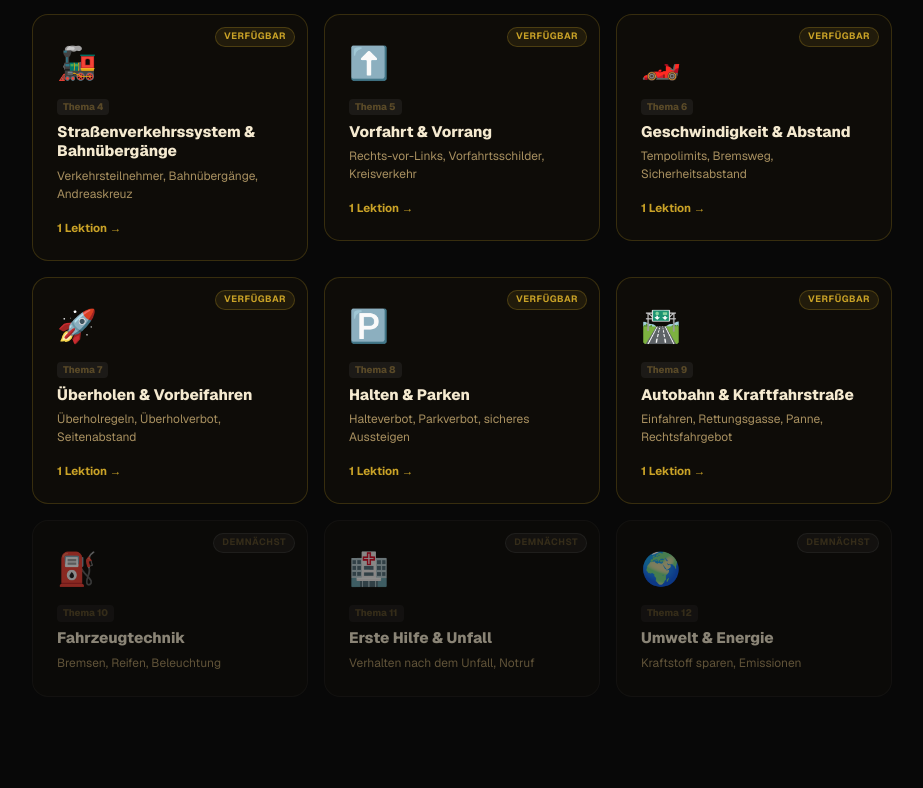
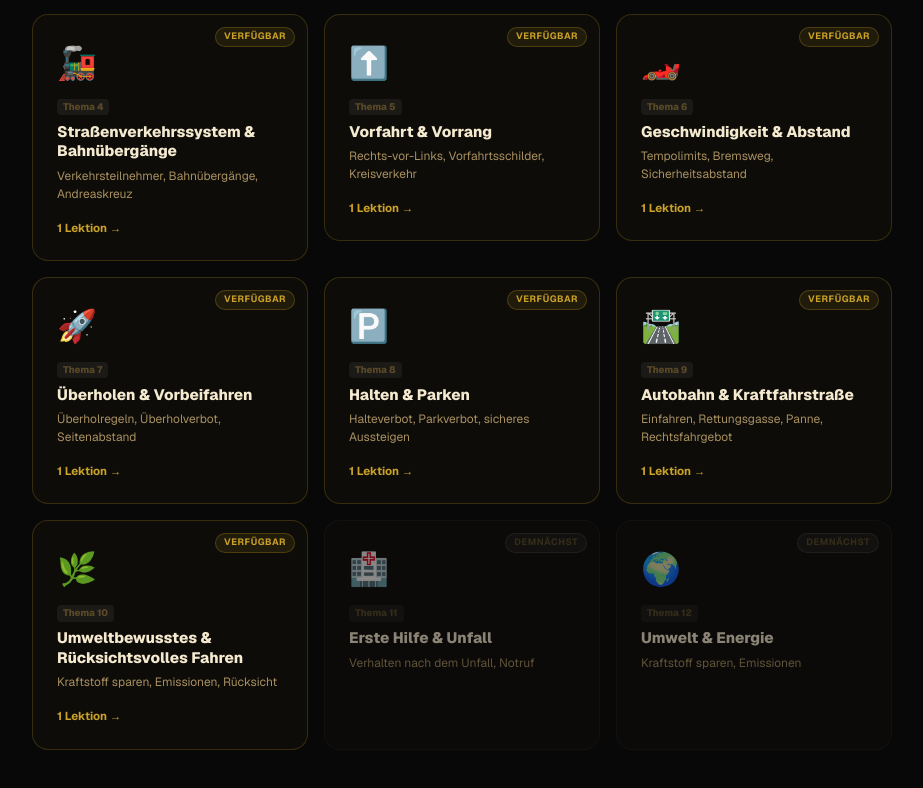
Before and after one commit to yamero37/fahrschule-theorie, a Next.js app: page /unterricht in a window 1280 px wide. Shown: the part 473-1261 px from the top of the page, without its empty margins (178-1101 px from the left). Before the commit the page ends 1234 px from the top, so only its background shows below. Built offline with nearby package versions, Linux system fonts and the light colour scheme; no server answers.

Commit message:
feat: Thema 10 Umweltbewusstes und Ruecksichtsvolles Fahren hinzugefuegt

```diff
--- a/data/lektionen.ts
+++ b/data/lektionen.ts
@@ -895,7 +895,95 @@ export const TOPICS: Topic[] = [
       },
     ],
   },
-  { id: 10, icon: '⛽', title: 'Fahrzeugtechnik',              subtitle: 'Bremsen, Reifen, Beleuchtung',         available: false, lessons: [] },
+  {
+    id: 10,
+    icon: '🌿',
+    title: 'Umweltbewusstes & Rücksichtsvolles Fahren',
+    subtitle: 'Kraftstoff sparen, Emissionen, Rücksicht',
+    available: true,
+    lessons: [
+      {
+        id: 1,
+        title: 'Lektion 10 – Umweltbewusstes & Rücksichtsvolles Fahren',
+        blocks: [
+          { type: 'highlight', text: 'Das lernst du: kraftstoffsparend fahren · Umweltbelastung reduzieren · rücksichtsvoll fahren · typische Fehler vermeiden' },
+
+          { type: 'heading', text: 'Umweltbewusst fahren' },
+          { type: 'list', items: [
+            'Du sparst Kraftstoff durch:',
+            '→ vorausschauendes Fahren',
+            '→ frühzeitiges Hochschalten',
+            '→ gleichmäßige Geschwindigkeit',
+            '→ unnötiges Bremsen vermeiden',
+            '→ Motor nicht unnötig laufen lassen',
+          ]},
+          { type: 'highlight', text: '🔑 Im Stand: Motor ausschalten wenn möglich. Das spart Kraftstoff, Kosten und Emissionen.' },
+
+          { type: 'heading', text: 'Richtige Geschwindigkeit' },
+          { type: 'list', items: [
+            'Hohe Geschwindigkeit:',
+            '→ erhöht den Kraftstoffverbrauch',
+            '→ belastet die Umwelt stärker',
+          ]},
+
+          { type: 'heading', text: 'Fahrzeug regelmäßig prüfen' },
+          { type: 'list', items: [
+            'richtiger Reifendruck',
+            'Wartung einhalten',
+            'unnötiges Gewicht vermeiden',
+          ]},
+
+          { type: 'divider' },
+          { type: 'heading', text: 'Rücksicht im Straßenverkehr' },
+          { type: 'badge', text: '⚡ Sehr oft abgefragt' },
+          { type: 'list', items: [
+            'Achte besonders auf:',
+            '→ Fußgänger',
+            '→ Fahrradfahrer',
+            '→ Kinder',
+            '→ ältere Menschen',
+          ]},
+
+          { type: 'heading', text: 'Lärm vermeiden' },
+          { type: 'list', items: [
+            'unnötiges Beschleunigen vermeiden',
+            'Motor nicht hochdrehen',
+            'besonders nachts rücksichtsvoll fahren',
+          ]},
+
+          { type: 'heading', text: 'Gefahrenerkennung' },
+          { type: 'list', items: [
+            'Vorausschauendes Fahren hilft:',
+            '→ Unfälle vermeiden',
+            '→ ruhiger fahren',
+            '→ Sprit sparen',
+          ]},
+
+          { type: 'divider' },
+          { type: 'heading', text: 'Häufige Fehler' },
+          { type: 'note', text: '⚠️ Diese Fehler kommen oft in Prüfungsfragen vor:' },
+          { type: 'list', items: [
+            'zu spätes Hochschalten',
+            'aggressives Beschleunigen',
+            'unnötiger Leerlauf',
+            'fehlende Rücksichtnahme',
+          ]},
+
+          { type: 'divider' },
+          { type: 'heading', text: '📌 Merksätze für die Prüfung' },
+          { type: 'list', items: [
+            'Vorausschauend fahren spart Sprit und schützt alle',
+            'Motor im Stand ausschalten',
+            'Frühzeitig hochschalten = weniger Verbrauch',
+            'Hohe Geschwindigkeit = hoher Verbrauch',
+            'Richtiger Reifendruck spart Kraftstoff',
+            'Besondere Rücksicht: Kinder, ältere Menschen, Fahrradfahrer',
+          ]},
+          { type: 'note', text: '💡 Prüfungs-Tipp: Umwelt-Fragen drehen sich fast immer um vorausschauendes Fahren, frühes Hochschalten und Motordrehzahl. Die umweltfreundlichste Antwort ist meistens richtig.' },
+        ],
+      },
+    ],
+  },
   { id: 11, icon: '🏥', title: 'Erste Hilfe & Unfall',         subtitle: 'Verhalten nach dem Unfall, Notruf',    available: false, lessons: [] },
   { id: 12, icon: '🌍', title: 'Umwelt & Energie',             subtitle: 'Kraftstoff sparen, Emissionen',        available: false, lessons: [] },
 ]
```
